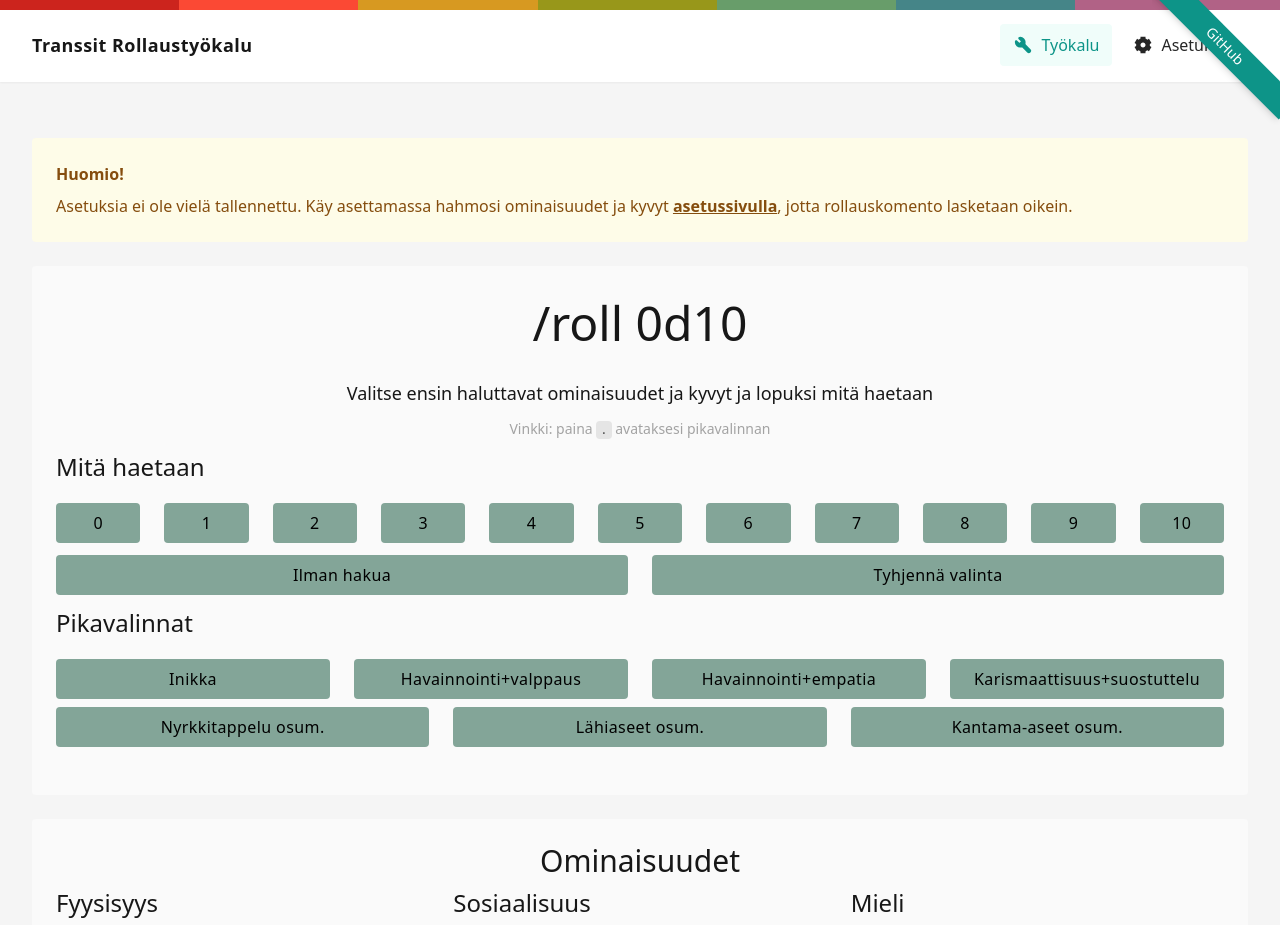
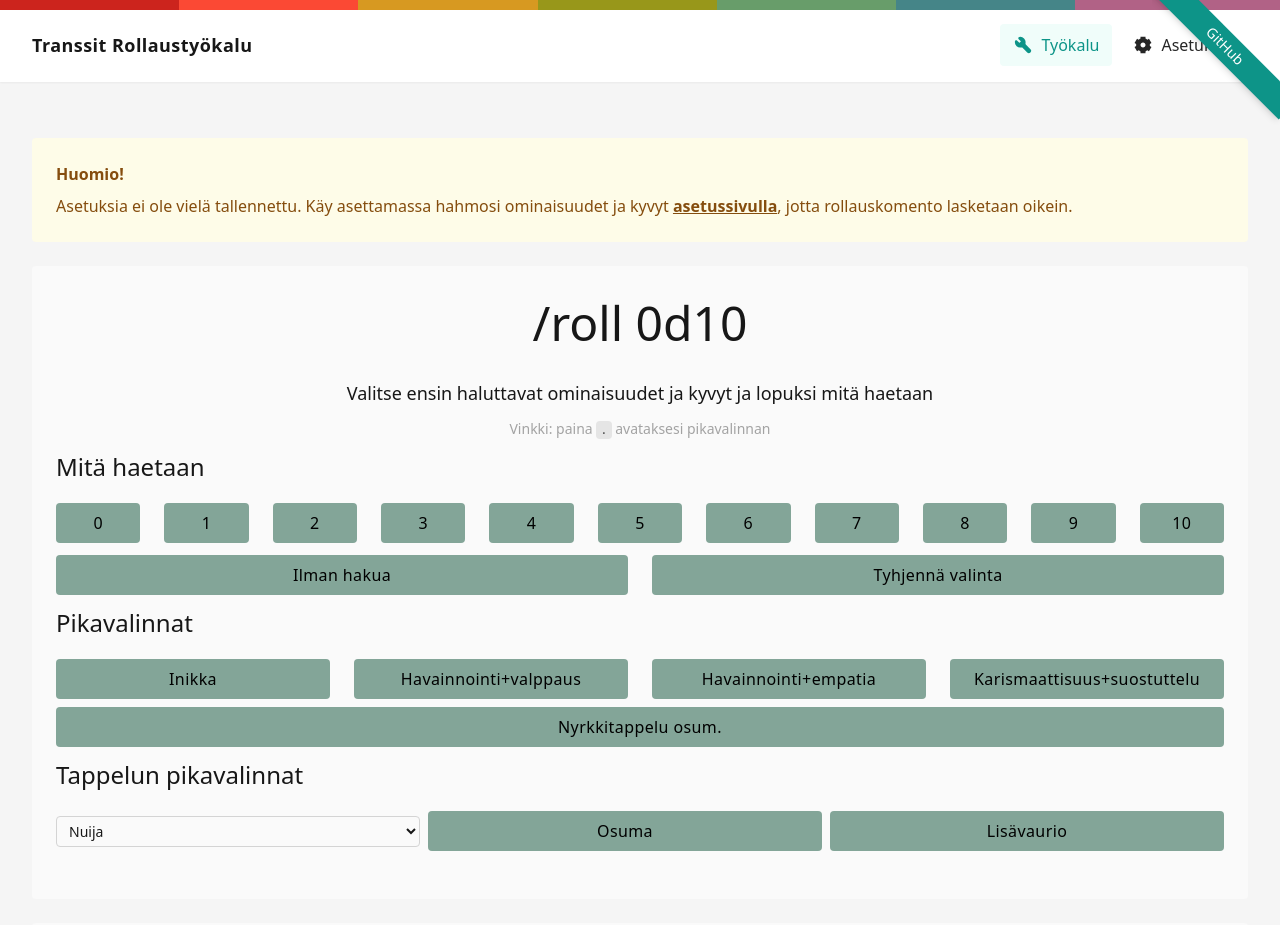
Before and after one commit to Kehet/transsit-roll-command-generator-tool, a Vue app: page / in a window 1280 px wide. Shown: the top 925 px of the page. Built offline with nearby package versions, Linux system fonts and the light colour scheme.

Commit message:
Add combat presets

```diff
--- a/src/layout.ts
+++ b/src/layout.ts
@@ -21,6 +21,29 @@
   onAfterApply?: (ctx: PresetContext) => void
 }
 
+export type WeaponCategory = 'melee' | 'ranged'
+
+export type Weapon = {
+  name: string
+  category: WeaponCategory
+  hitDifficulty: number
+  damageDice: number
+  damageDifficulty: number
+}
+
+export const weapons: Weapon[] = [
+  { name: 'Nuija',        category: 'melee',  hitDifficulty: 4, damageDice: 1, damageDifficulty: 6 },
+  { name: 'Puukko',       category: 'melee',  hitDifficulty: 5, damageDice: 1, damageDifficulty: 6 },
+  { name: 'Sirppi',       category: 'melee',  hitDifficulty: 5, damageDice: 1, damageDifficulty: 5 },
+  { name: 'Lyhyt miekka', category: 'melee',  hitDifficulty: 6, damageDice: 1, damageDifficulty: 5 },
+  { name: 'Pitkämiekka',  category: 'melee',  hitDifficulty: 6, damageDice: 2, damageDifficulty: 5 },
+  { name: 'Ilmakivääri',  category: 'ranged', hitDifficulty: 4, damageDice: 1, damageDifficulty: 6 },
+  { name: 'Lyhytjousi',   category: 'ranged', hitDifficulty: 5, damageDice: 1, damageDifficulty: 6 },
+  { name: 'Varsijousi',   category: 'ranged', hitDifficulty: 5, damageDice: 2, damageDifficulty: 6 },
+  { name: 'Haulikko',     category: 'ranged', hitDifficulty: 5, damageDice: 3, damageDifficulty: 5 },
+  { name: 'Pitkäjousi',   category: 'ranged', hitDifficulty: 6, damageDice: 3, damageDifficulty: 4 },
+]
+
 export const presets: Preset[] = [
   {
     label: 'Inikka',
@@ -42,14 +65,6 @@
   {
     label: 'Nyrkkitappelu osum.',
     features: ['ketteryys', 'tappeleminen']
-  },
-  {
-    label: 'Lähiaseet osum.',
-    features: ['ketteryys', 'lahiaseet']
-  },
-  {
-    label: 'Kantama-aseet osum.',
-    features: ['ketteryys', 'kantamaaseet']
   },
 ]
 
--- a/src/views/HomeView.vue
+++ b/src/views/HomeView.vue
@@ -1,10 +1,10 @@
 <script setup lang="ts">
-import { kyvyt, ominaisuudet, presets, type PresetContext } from '@/layout'
+import { kyvyt, ominaisuudet, presets, weapons, type PresetContext, type Weapon } from '@/layout'
 import type { Settings } from '@/stores/settings'
 import { useSettingsStore } from '@/stores/settings'
 import FenButton from '@/components/FenButton.vue'
 import QuickMenu from '@/components/QuickMenu.vue'
-import { onMounted, onUnmounted, ref } from 'vue'
+import { onMounted, onUnmounted, ref, watch } from 'vue'
 
 const settingsStore = useSettingsStore()
 
@@ -83,8 +83,40 @@
   }
 }
 
-onMounted(() => window.addEventListener('keydown', handleKeydown))
+onMounted(() => {
+  window.addEventListener('keydown', handleKeydown)
+  const saved = localStorage.getItem('selectedWeapon')
+  if (saved) {
+    const found = weapons.find((w) => w.name === saved)
+    if (found) selectedWeapon.value = found
+  }
+})
 onUnmounted(() => window.removeEventListener('keydown', handleKeydown))
+
+const selectedWeapon = ref<Weapon>(weapons[0])
+watch(() => selectedWeapon.value.name, (name) => localStorage.setItem('selectedWeapon', name))
+
+const rollWeaponHit = () => {
+  const skillKey = selectedWeapon.value.category === 'melee' ? 'lahiaseet' : 'kantamaaseet'
+  selected.value = ['ketteryys', skillKey]
+  search.value = selectedWeapon.value.hitDifficulty
+  title.value = makeTitle()
+  if (navigator.clipboard && navigator.clipboard.writeText) {
+    navigator.clipboard.writeText(title.value).then(() => triggerToast('Kopioitu leikepöydälle')).catch(() => alert('Failed to copy to clipboard.'))
+  } else {
+    alert('Copy to clipboard is not supported in this browser.')
+  }
+}
+
+const rollWeaponDamage = () => {
+  const w = selectedWeapon.value
+  title.value = `/roll ${w.damageDice}d10>${w.damageDifficulty}`
+  if (navigator.clipboard && navigator.clipboard.writeText) {
+    navigator.clipboard.writeText(title.value).then(() => triggerToast('Kopioitu leikepöydälle')).catch(() => alert('Failed to copy to clipboard.'))
+  } else {
+    alert('Copy to clipboard is not supported in this browser.')
+  }
+}
 
 const copyTitle = (selectedSearch: number | null) => {
   search.value = selectedSearch
@@ -165,6 +197,28 @@
         >
           {{ preset.label }}
         </FenButton>
+      </div>
+
+      <h2 class="text-2xl mb-2">Tappelun pikavalinnat</h2>
+
+      <div class="flex flex-wrap gap-2 items-center">
+        <select
+          v-model="selectedWeapon"
+          class="bg-gray-50 dark:bg-gray-800 border border-gray-300 dark:border-gray-600 rounded px-2 py-1 text-sm flex-1"
+        >
+          <optgroup label="Lähiaseet">
+            <option v-for="w in weapons.filter(w => w.category === 'melee')" :key="w.name" :value="w">
+              {{ w.name }}
+            </option>
+          </optgroup>
+          <optgroup label="Kantama-aseet">
+            <option v-for="w in weapons.filter(w => w.category === 'ranged')" :key="w.name" :value="w">
+              {{ w.name }}
+            </option>
+          </optgroup>
+        </select>
+        <FenButton @click="rollWeaponHit" class="flex-1">Osuma</FenButton>
+        <FenButton @click="rollWeaponDamage" class="flex-1">Lisävaurio</FenButton>
       </div>
     </div>
   </div>
--- a/src/views/SettingsView.vue
+++ b/src/views/SettingsView.vue
@@ -3,7 +3,7 @@
 import FenLabel from '@/components/FenLabel.vue'
 import FenInput from '@/components/FenInput.vue'
 import { type Settings, useSettingsStore } from '@/stores/settings'
-import { kyvyt, ominaisuudet } from '@/layout'
+import { kyvyt, ominaisuudet, weapons } from '@/layout'
 import FenButton from '@/components/FenButton.vue'
 
 const settingsStore = useSettingsStore()
@@ -20,7 +20,11 @@
 }
 
 const exportSettings = () => {
-  const settingsJson = JSON.stringify(settingsStore.settings, null, 2)
+  const data = {
+    ...settingsStore.settings,
+    selectedWeapon: localStorage.getItem('selectedWeapon') ?? weapons[0].name,
+  }
+  const settingsJson = JSON.stringify(data, null, 2)
   const blob = new Blob([settingsJson], { type: 'application/json' })
   const url = URL.createObjectURL(blob)
 
@@ -40,7 +44,11 @@
     reader.onload = (e) => {
       const result = e.target?.result as string
       try {
-        settingsStore.settings = JSON.parse(result)
+        const { selectedWeapon, ...settings } = JSON.parse(result)
+        settingsStore.settings = settings
+        if (selectedWeapon && weapons.find((w) => w.name === selectedWeapon)) {
+          localStorage.setItem('selectedWeapon', selectedWeapon)
+        }
         fileInput.value = ''
         window.alert('Settings imported successfully')
       } catch (error) {
```
